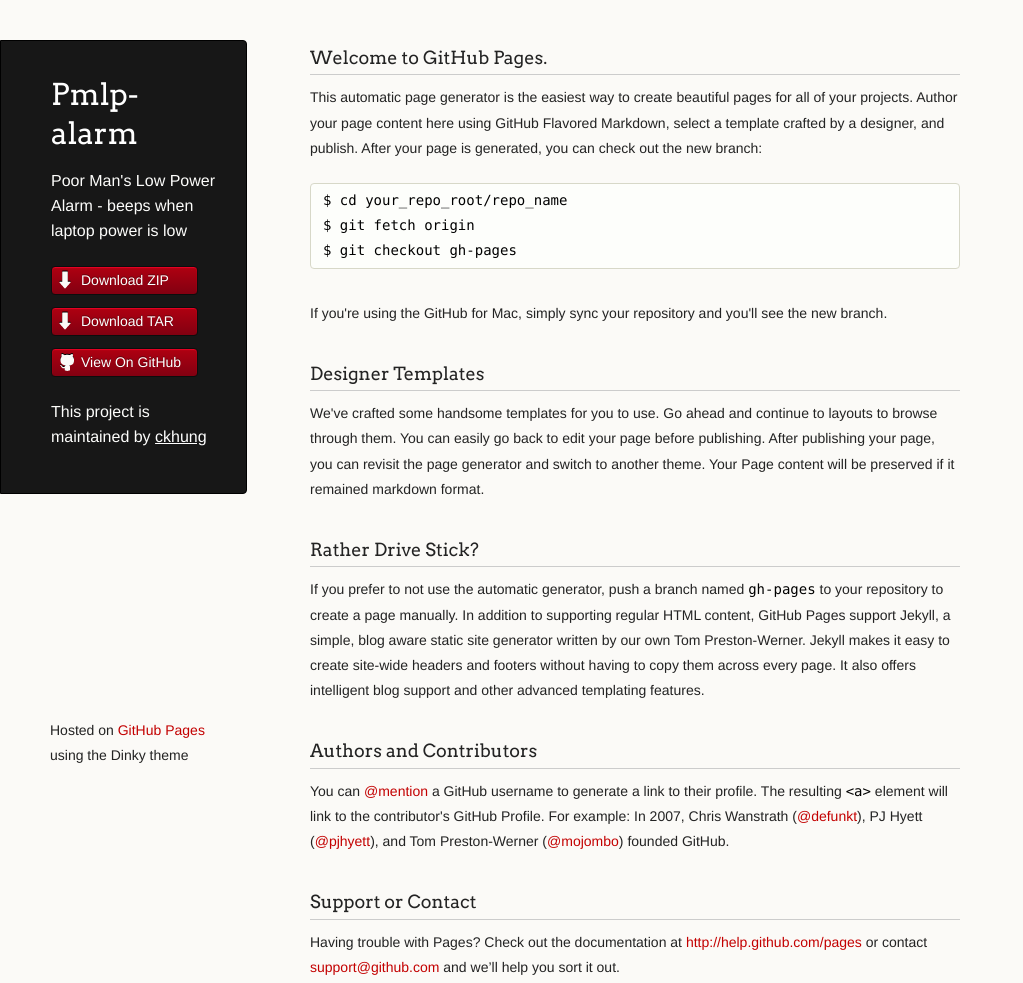
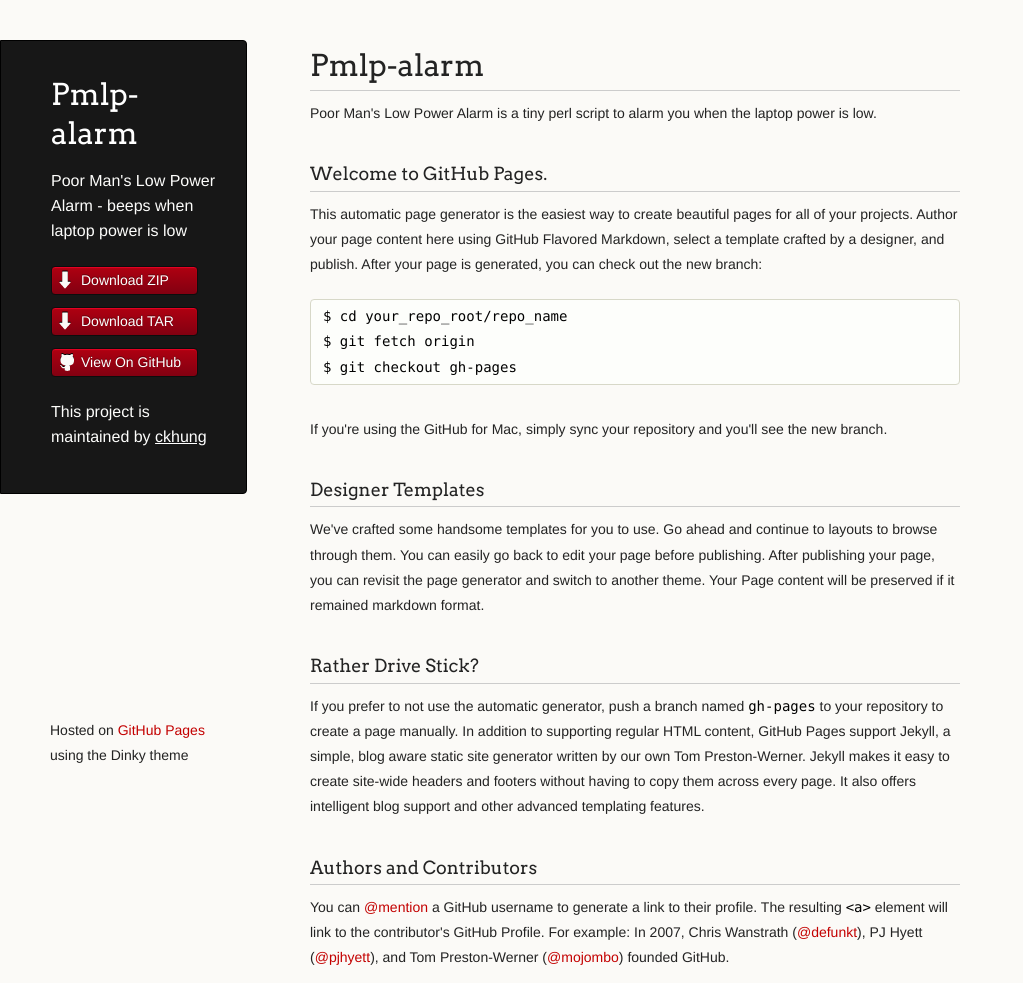
Before and after one commit to ckhung/pmlp-alarm, a plain HTML site: page index.html in a window 1280 px wide. Shown: the top 983 px of the page, without its empty margins (0-1023 px from the left). Drawn offline with Linux system fonts and the light colour scheme.

Commit message:
test (add project description to index.html)

```diff
--- a/index.html
+++ b/index.html
@@ -30,6 +30,11 @@
 
       </header>
       <section>
+        <h1>Pmlp-alarm</h1>
+
+<p>Poor Man's Low Power Alarm is a tiny perl script to alarm you
+when the laptop power is low.
+
         <h3>Welcome to GitHub Pages.</h3>
 
 <p>This automatic page generator is the easiest way to create beautiful pages for all of your projects. Author your page content here using GitHub Flavored Markdown, select a template crafted by a designer, and publish. After your page is generated, you can check out the new branch:</p>
```
